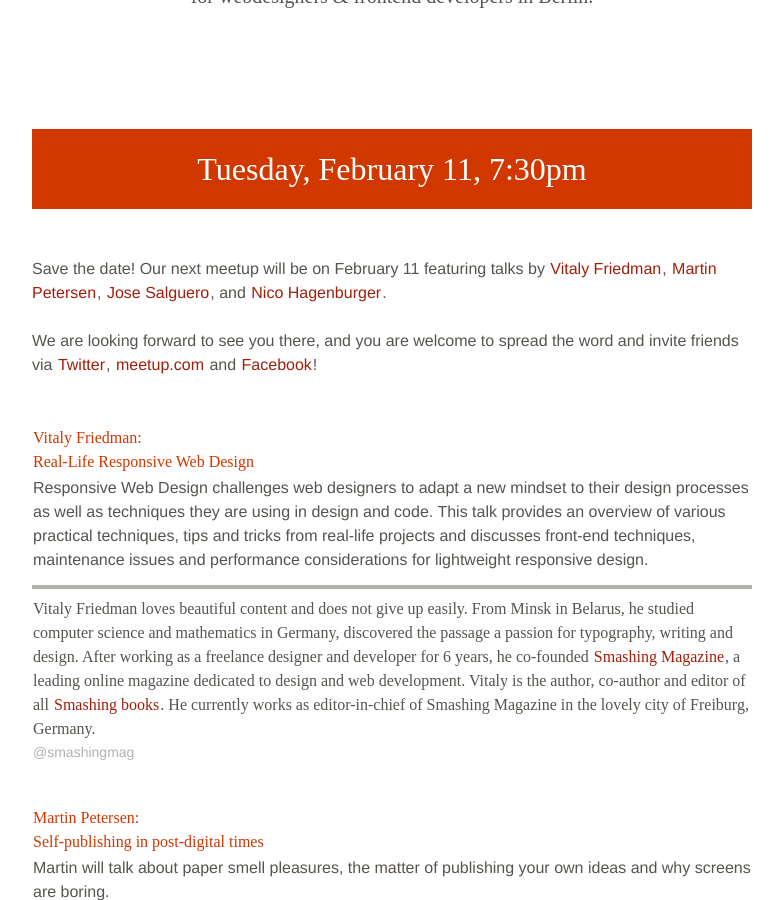
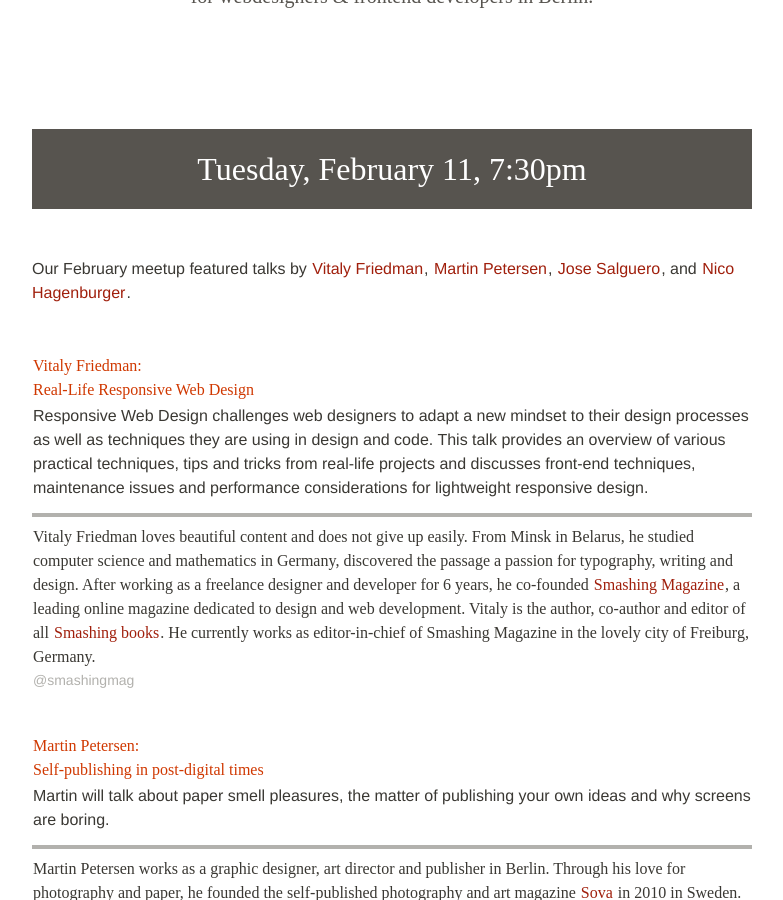
Before and after one commit to upfrontug/upfrontug.github.io, a Jekyll site: the page built from index.html, in a window 1280 px wide and 900 px high, scrolled down 423 px. Shown: the whole window, without its empty margins (248-1031 px from the left). Built offline with Jekyll 4.4.1, drawn with Linux system fonts in a browser that asks for light colours; nearby versions of some CDN libraries; comment, search, counter and statistics services are not loaded; a style sheet for code colours, icons or effects is not loaded.

```diff
--- a/_posts/2014-2-11-meetup.html
+++ b/_posts/2014-2-11-meetup.html
@@ -1,12 +1,8 @@
 ---
   meetup_time: 7:30pm
-  class: next
 ---
 <p>
-  Save the date! Our next meetup will be on February 11 featuring talks by <a href="https://twitter.com/smashingmag">Vitaly Friedman</a>, <a href="https://twitter.com/clrcrtq">Martin Petersen</a>, <a href="http://twiter.com/j_a_salguero">Jose Salguero</a>, and <a href="http://twiter.com/hagenburger">Nico Hagenburger</a>.
-  <br>
-  <br>
-  We are looking forward to see you there, and you are welcome to spread the word and invite friends via <a href="http://twitter.com/upfront_ug" title="up.front on Twitter">Twitter</a>, <a href="http://www.meetup.com/up-front-ug/events/164173612/">meetup.com</a> and <a href="https://www.facebook.com/events/132605050243121">Facebook</a>!
+  Our February meetup featured talks by <a href="https://twitter.com/smashingmag">Vitaly Friedman</a>, <a href="https://twitter.com/clrcrtq">Martin Petersen</a>, <a href="http://twiter.com/j_a_salguero">Jose Salguero</a>, and <a href="http://twiter.com/hagenburger">Nico Hagenburger</a>.
 </p>
 <ul class="talks">
   <li>
```
